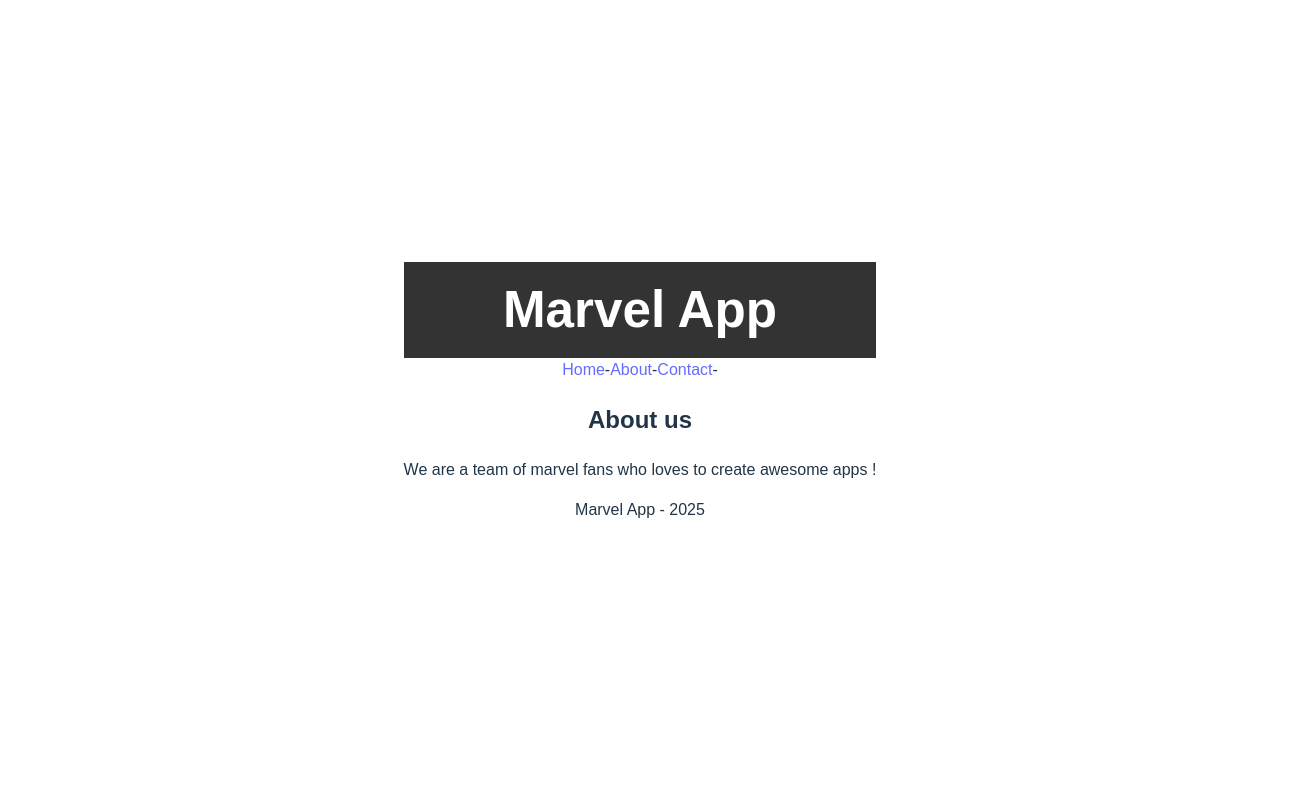
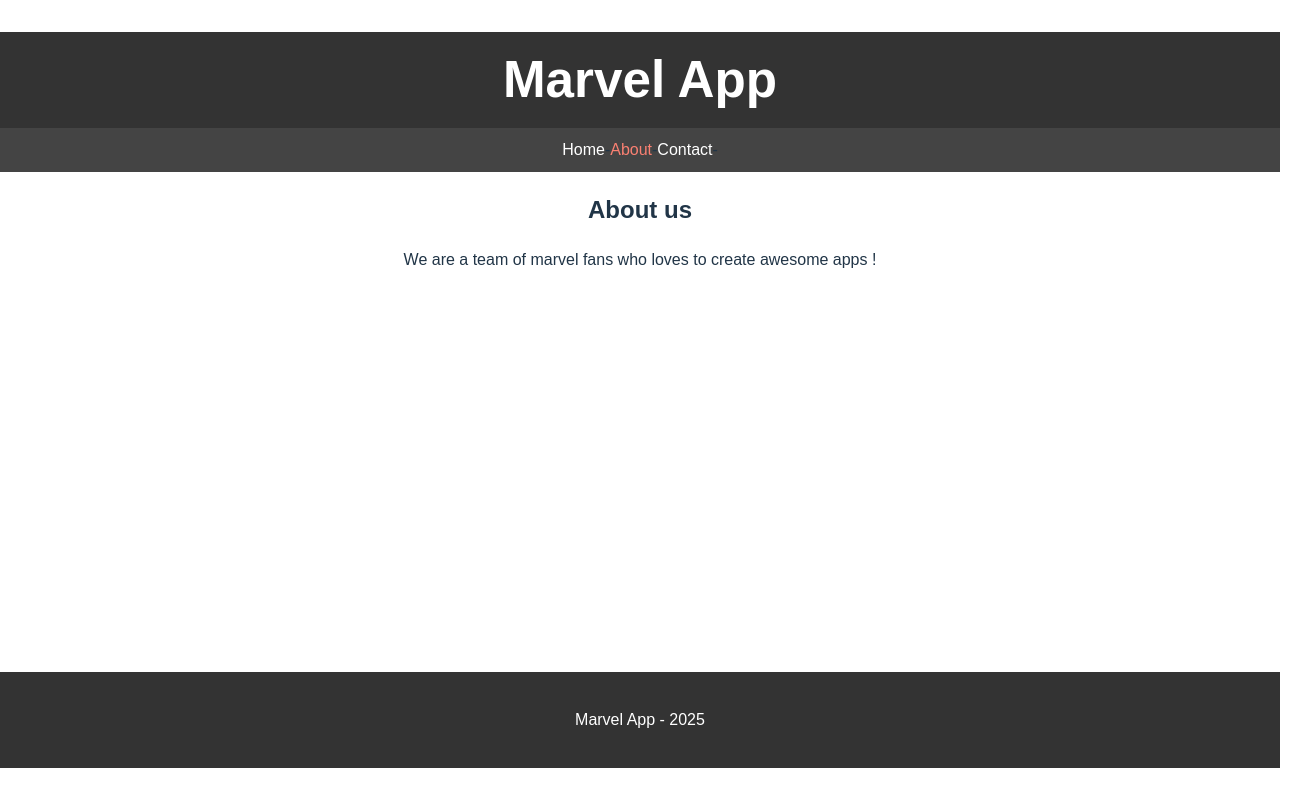
Before and after one commit to Vdujour/marvel-app, a React (Vite) app: page /about in a window 1280 px wide. Shown: the whole page, 1312 px wide, since content can reach past the window. Built offline with nearby package versions, Linux system fonts and the light colour scheme.

Commit message:
Update App.css

```diff
--- a/src/App.css
+++ b/src/App.css
@@ -1,50 +1,24 @@
+/* @theme marvel-app */
+
 #root {
-  max-width: 1280px;
-  margin: 0 auto;
+  width: 100%;
+  margin: 0;
   padding: 2rem;
   text-align: center;
-}
-
-.logo {
-  height: 6em;
-  padding: 1.5em;
-  will-change: filter;
-  transition: filter 300ms;
-}
-.logo:hover {
-  filter: drop-shadow(0 0 2em #646cffaa);
-}
-.logo.react:hover {
-  filter: drop-shadow(0 0 2em #61dafbaa);
-}
-
-@keyframes logo-spin {
-  from {
-    transform: rotate(0deg);
-  }
-  to {
-    transform: rotate(360deg);
-  }
-}
-
-@media (prefers-reduced-motion: no-preference) {
-  a:nth-of-type(2) .logo {
-    animation: logo-spin infinite 20s linear;
-  }
-}
-
-.card {
-  padding: 2em;
-}
-
-.read-the-docs {
-  color: #888;
+  flex: 1 1 auto;
+  display: flex;
+  flex-direction: column;
+  min-height: 0;
 }
 
 body {
   font-family: sans-serif;
   margin: 0;
   padding: 0;
+  min-height: 100vh;
+  height: 100vh;
+  display: flex;
+  flex-direction: column;
 }
 
 h1 {
@@ -65,3 +39,41 @@ li {
   padding: 10px;
   border-bottom: 1px solid #ccc;
 }
+
+/* Navigation */
+nav {
+  background: #444;
+  padding: 10px;
+}
+
+nav ul {
+  display: flex;
+  justify-content: center;
+  padding: 0;
+}
+
+nav li {
+  margin: 0 15px;
+}
+
+nav a {
+  color: #fff;
+  text-decoration: none;
+}
+
+nav a:hover {
+  text-decoration: underline;
+}
+
+nav a.active {
+  color: salmon;
+}
+
+footer {
+  margin: 0;
+  padding: 20px;
+  background: #333;
+  color: #fff;
+  text-align: center;
+  margin-top: auto;
+}
```
Lines whose indentation alone changed are shown as unchanged.
